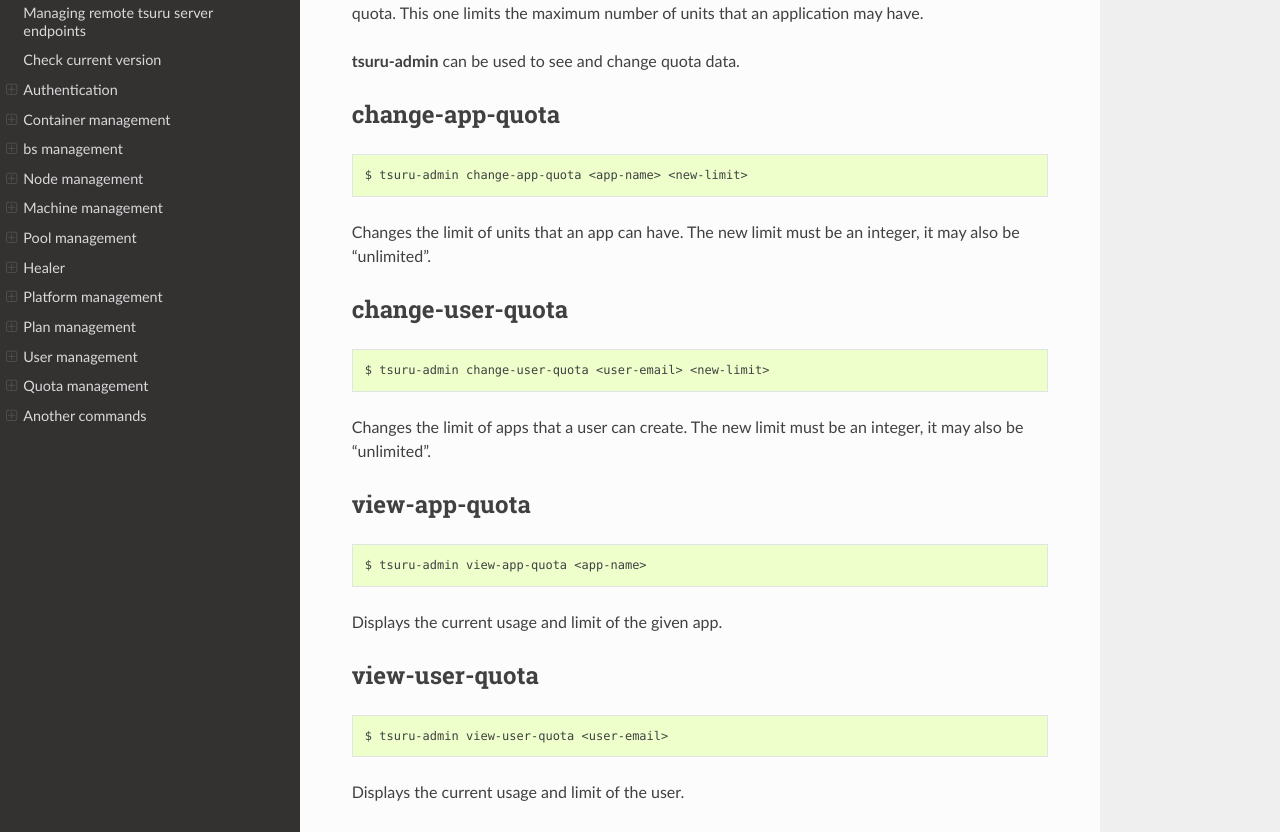
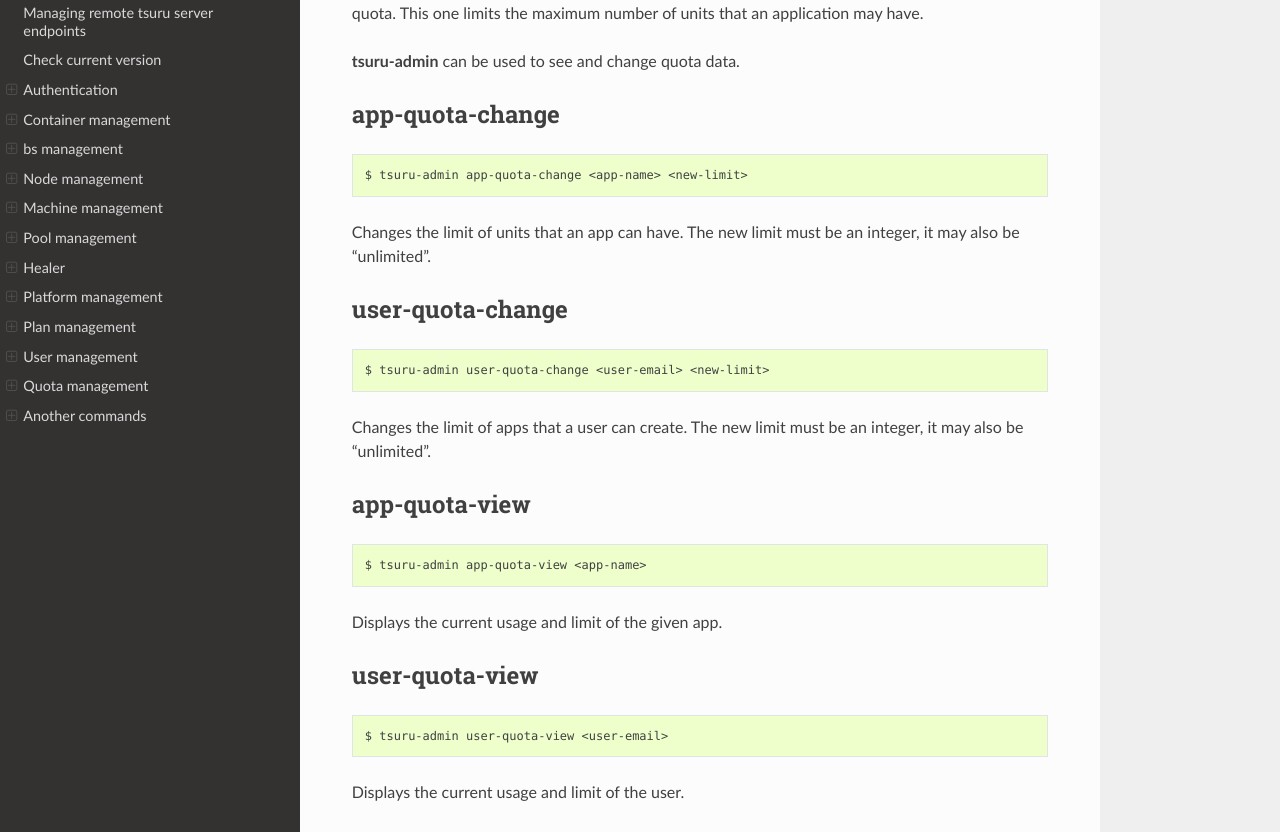
Before and after one commit to tsuru/tsuru-admin, a Sphinx documentation site: the page built from docs/source/index.rst, in a window 1280 px wide and 1400 px high, scrolled down 10361 px. Shown: the part 162-994 px from the top of the window. Built offline with Sphinx 7.4.7 and the Read the Docs theme 2.0.0, drawn with Linux system fonts in a browser that asks for light colours.

```diff
--- a/docs/source/index.rst
+++ b/docs/source/index.rst
@@ -645,49 +645,49 @@ the maximum number of units that an application may have.
 
 **tsuru-admin** can be used to see and change quota data.
 
-change-app-quota
+app-quota-change
 ----------------
 
 .. highlight:: bash
 
 ::
 
-    $ tsuru-admin change-app-quota <app-name> <new-limit>
+    $ tsuru-admin app-quota-change <app-name> <new-limit>
 
 Changes the limit of units that an app can have. The new limit must be an
 integer, it may also be "unlimited".
 
-change-user-quota
+user-quota-change
 -----------------
 
 .. highlight:: bash
 
 ::
 
-    $ tsuru-admin change-user-quota <user-email> <new-limit>
+    $ tsuru-admin user-quota-change <user-email> <new-limit>
 
 Changes the limit of apps that a user can create. The new limit must be an
 integer, it may also be "unlimited".
 
-view-app-quota
+app-quota-view
 --------------
 
 .. highlight:: bash
 
 ::
 
-    $ tsuru-admin view-app-quota <app-name>
+    $ tsuru-admin app-quota-view <app-name>
 
 Displays the current usage and limit of the given app.
 
-view-user-quota
+user-quota-view
 ---------------
 
 .. highlight:: bash
 
 ::
 
-    $ tsuru-admin view-user-quota <user-email>
+    $ tsuru-admin user-quota-view <user-email>
 
 Displays the current usage and limit of the user.
 
```
Also changed, not shown: 4 other files.
